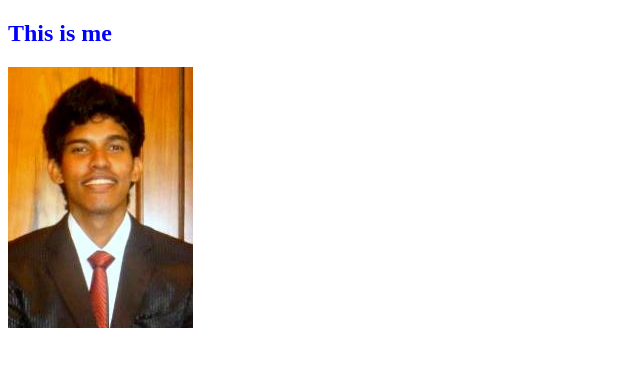
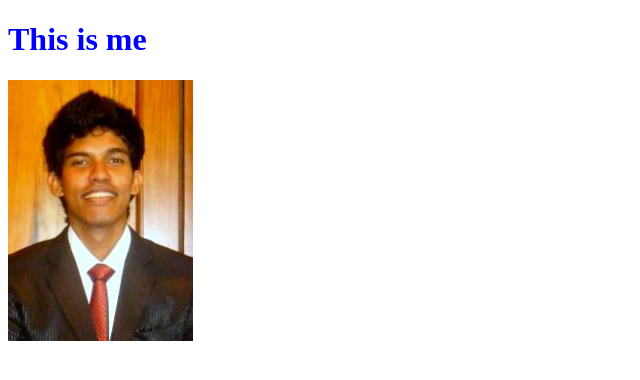
Before and after one commit to JinaBoy/jinaboy.github.io, a plain HTML site: page index.html in a window 1280 px wide. Shown: the whole page, without its empty margins (0-640 px from the left). Drawn offline with Linux system fonts and the light colour scheme.

Commit message:
removed comments

```diff
--- a/index.html
+++ b/index.html
@@ -5,8 +5,8 @@
 <meta name="viewport" content="width=device-width, initial-scale=1.0">
   </head>
   <body>
-    <!-- <p>Hello world! This is my first website</p> -->
-	<h2>This is me</h2>
+
+	<h1>This is me</h1>
 	<img src="img/jin.jpg" alt="Jina Boy">
 
     <!-- <script type="text/javascript" src="js/index.js"></script> -->
```
